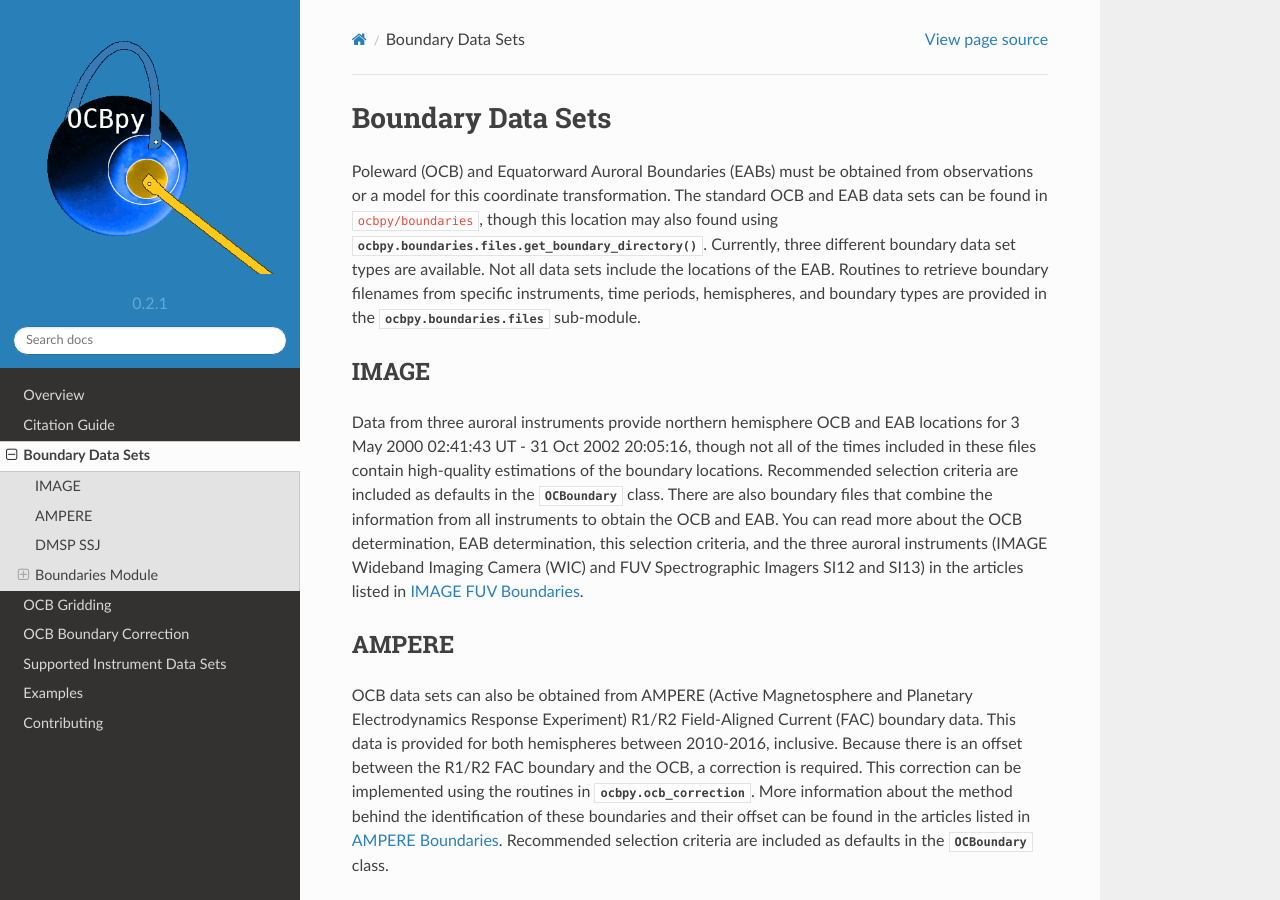
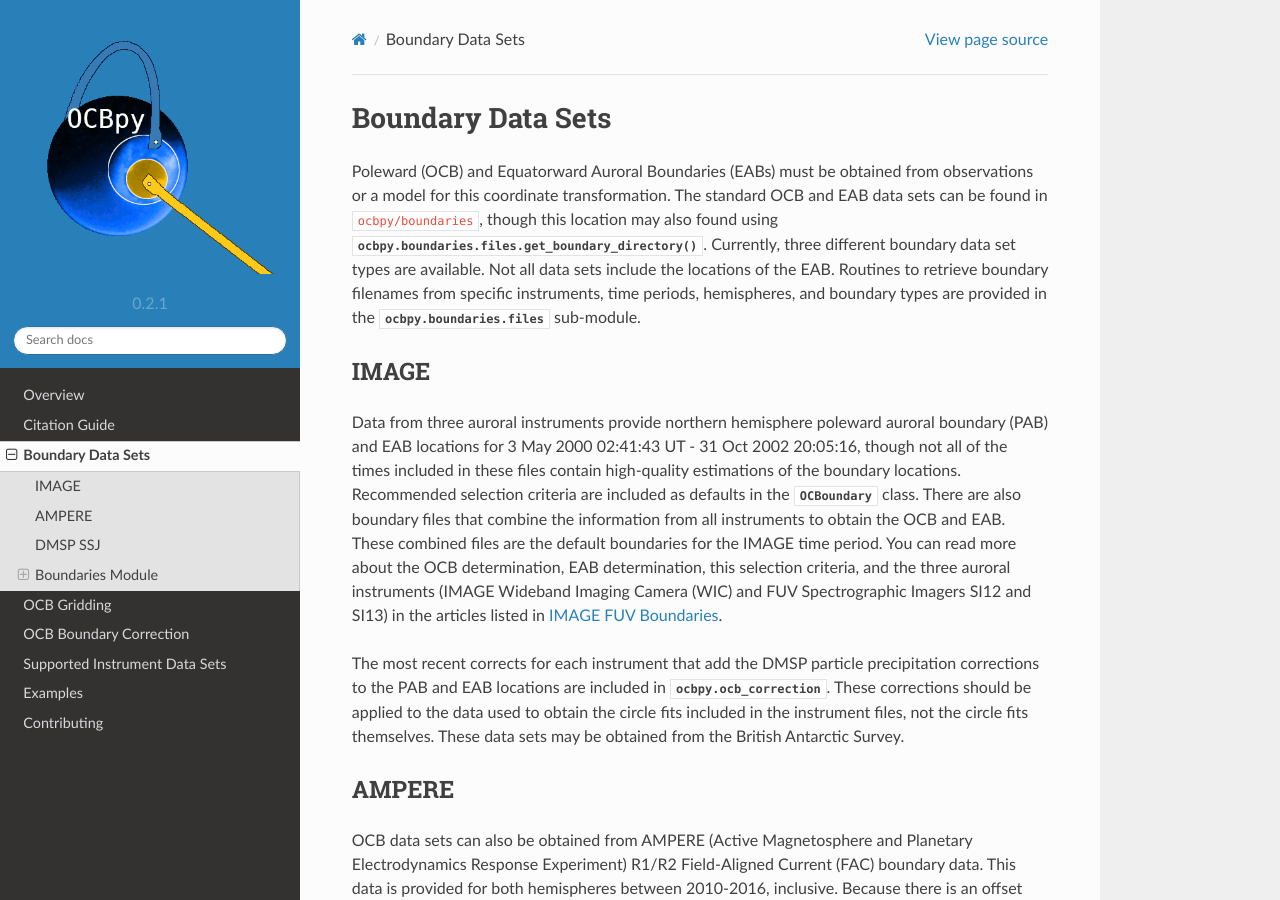
Before and after one commit to aburrell/ocbpy, a Sphinx documentation site: the page built from docs/ocb_datasets.rst, in a window 1280 px wide and 900 px high. Built offline with Sphinx 7.4.7 and the Read the Docs theme 2.0.0, drawn with Linux system fonts in a browser that asks for light colours.

Commit message:
DOC: improved the IMAGE file desc
Improved the image file descriptions, making it clear which files are DMSP-corrected fits and which are auroral boundary fits.

```diff
--- a/docs/ocb_datasets.rst
+++ b/docs/ocb_datasets.rst
@@ -19,16 +19,24 @@ provided in the :py:mod:`ocbpy.boundaries.files` sub-module.
 IMAGE
 -----
 
-Data from three auroral instruments provide northern hemisphere OCB and EAB
-locations for 3 May 2000 02:41:43 UT - 31 Oct 2002 20:05:16, though not all of
-the times included in these files contain high-quality estimations of the
-boundary locations. Recommended selection criteria are included as defaults in
-the :py:class:`~ocbpy.OCBoundary` class. There are also boundary
-files that combine the information from all instruments to obtain the OCB and
-EAB. You can read more about the OCB determination, EAB determination, this
-selection criteria, and the three auroral instruments (IMAGE Wideband Imaging
-Camera (WIC) and FUV Spectrographic Imagers SI12 and SI13) in the articles
-listed in :ref:`cite-image`.
+Data from three auroral instruments provide northern hemisphere poleward auroral
+boundary (PAB) and EAB locations for 3 May 2000 02:41:43 UT - 31 Oct 2002
+20:05:16, though not all of the times included in these files contain
+high-quality estimations of the boundary locations. Recommended selection
+criteria are included as defaults in the :py:class:`~ocbpy.OCBoundary` class.
+There are also boundary files that combine the information from all instruments
+to obtain the OCB and EAB. These combined files are the default boundaries for
+the IMAGE time period.  You can read more about the OCB determination, EAB
+determination, this selection criteria, and the three auroral instruments
+(IMAGE Wideband Imaging Camera (WIC) and FUV Spectrographic Imagers SI12 and
+SI13) in the articles listed in :ref:`cite-image`.
+
+The most recent corrects for each instrument that add the DMSP particle
+precipitation corrections to the PAB and EAB locations are included in
+:py:mod:`ocbpy.ocb_correction`.  These corrections should be applied to the
+data used to obtain the circle fits included in the instrument files, not the
+circle fits themselves. These data sets may be obtained from the British
+Antarctic Survey.
 
 
 .. _bound-data-ampere:
```
Also changed, not shown: ocbpy/boundaries/README.md.
